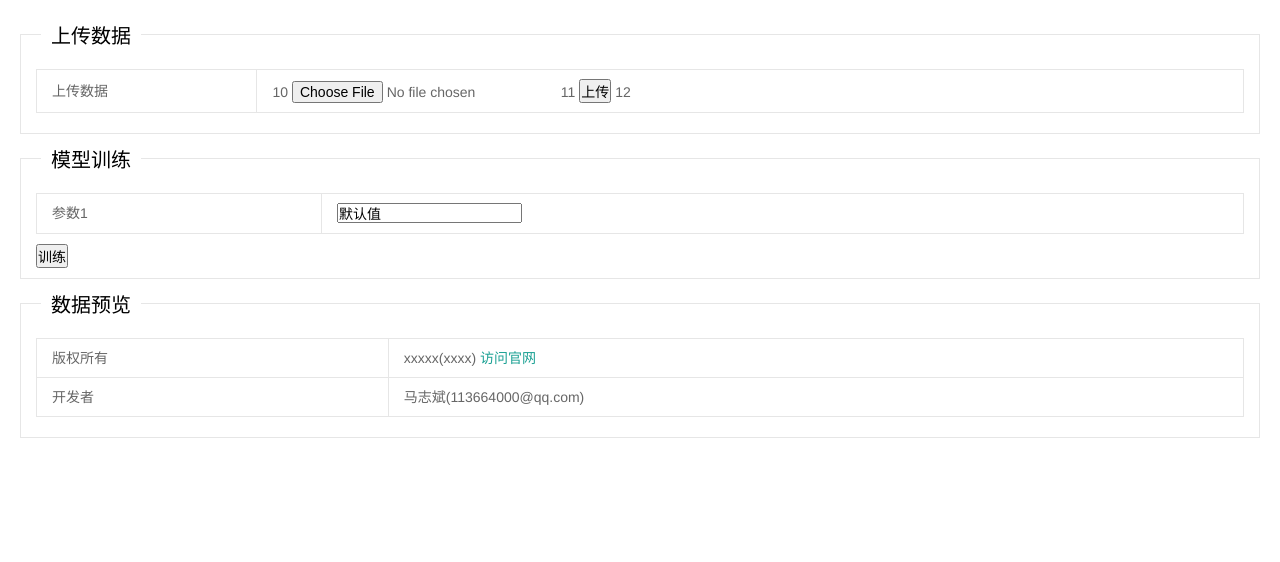
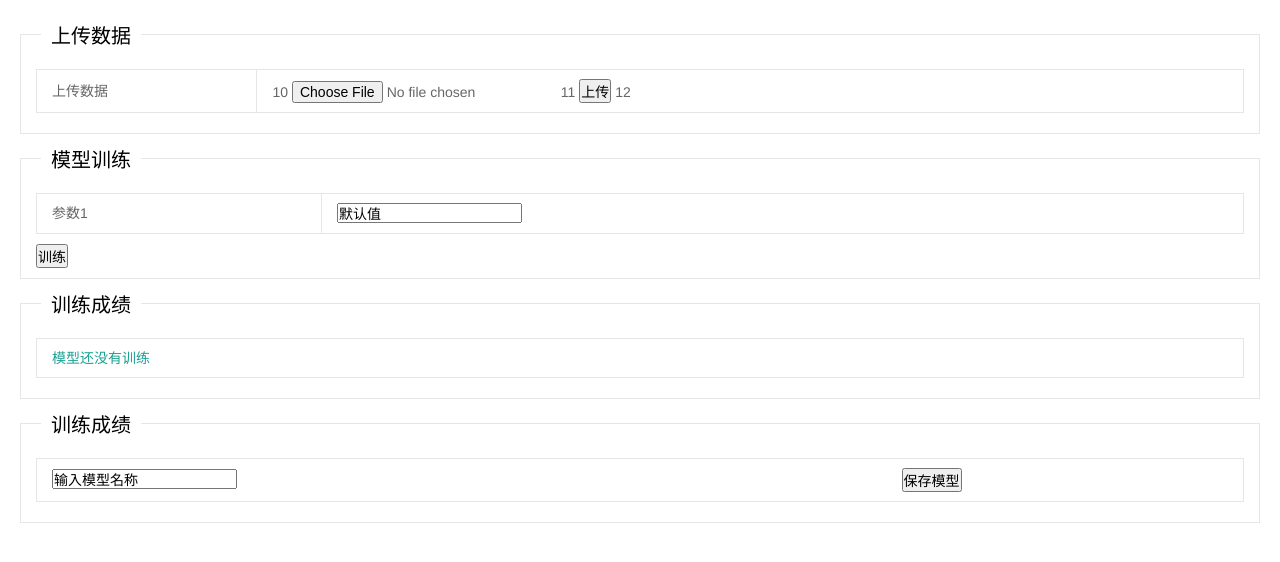
Before and after one commit to ccfarm/aicampf2, a Flask app: page /train/classifier.html in a window 1280 px wide. Shown: the top 562 px of the page. Run offline with Flask 2, Linux system fonts and the light colour scheme; parts of the project's set-up code (start-up, migrations or seed data) failed here and were passed over; some libraries are stand-ins or nearby versions.

Commit message:
save model

```diff
--- a/app.py
+++ b/app.py
@@ -9,7 +9,8 @@ from classifier import Classifier
 import csv
 
 app = Flask(__name__)
-csv_path = ''
+csv_path = 'csv/wine.csv'
+classifier = None
 
 @app.route('/')
 def hello_world():
@@ -45,11 +46,19 @@ def classifier_train():
         # f.save("/csv/" + f.name)
         # reader = csv.reader(f)
         global csv_path
+        global classifier
         classifier = Classifier(csv_path)
         score = classifier.get_score()
         re = {"score":score}
         return jsonify(re)
 
+@app.route('/classifier-save', methods=['GET', 'POST'])
+def classifier_save():
+    if request.method == 'POST':
+        name = request.form.get('name')
+        global classifier
+        classifier.save_clf(name)
+        return jsonify(None)
 
 
 if __name__ == '__main__':
--- a/templates/train/classifier.html
+++ b/templates/train/classifier.html
@@ -38,22 +38,37 @@
             </div>
         </fieldset>
 
+        <fieldset class="layui-elem-field">
+            <legend>训练成绩</legend>
+            <div class="layui-field-box">
+                <table class="layui-table" lay-skin="line">
+                    <tbody>
+                        <tr>
+                            <td >
+                                <a id="score" class="x-a" href="/" target="_blank">模型还没有训练</a>
+                            </td>
+                        </tr>
+                    </tbody>
+                </table>
+            </div>
+        </fieldset>
 
         <fieldset class="layui-elem-field">
-            <legend>数据预览</legend>
+            <legend>训练成绩</legend>
             <div class="layui-field-box">
-                <table class="layui-table">
+                <table class="layui-table" lay-skin="line">
                     <tbody>
                         <tr>
-                            <th>版权所有</th>
-                            <td>xxxxx(xxxx)
-                                <a href="http://www.xxx.com/" class='x-a' target="_blank">访问官网</a></td>
+                            <td>
+                                <input type="text" id="model_name" value="输入模型名称">
+                            </td>
+                            <td >
+                                <input type="button" value="保存模型" onclick="save()">
+                            </td>
                         </tr>
-                        <tr>
-                            <th>开发者</th>
-                            <td>马志斌(113664000@qq.com)</td></tr>
                     </tbody>
                 </table>
+
             </div>
         </fieldset>
 
@@ -78,12 +93,24 @@
                 data:{
                     message:"hello"
                 },
-                processData:false,  //tell jQuery not to process the data
-                contentType: false,  //tell jQuery not to set contentType
                 success:function(data) {
-                    alert("Data: " + data + "\nStatus: " + status);
+                    $("#score").html("模型得分" + data['score']);
                 }
 
+            })
+        }
+
+
+        function save() {
+            $.ajax({
+                url:'/classifier-save',
+                type:'POST',
+                data:{
+                    'name':document.getElementById("model_name").value
+                },
+                success:function(data) {
+                    alert("模型已保存")
+                }
             })
         }
         </script>
```
Also changed, not shown: classifier.py (+9 -0 lines), templates/index/welcome.html (+1 -6 lines), 5 other files.
